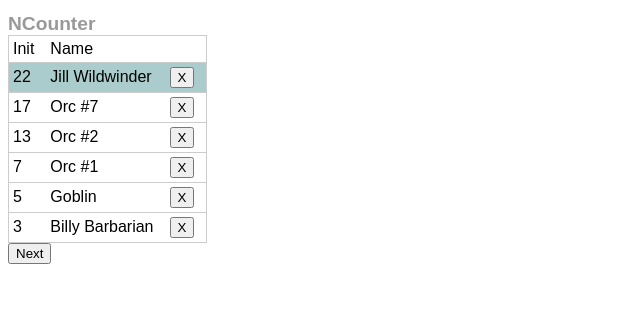
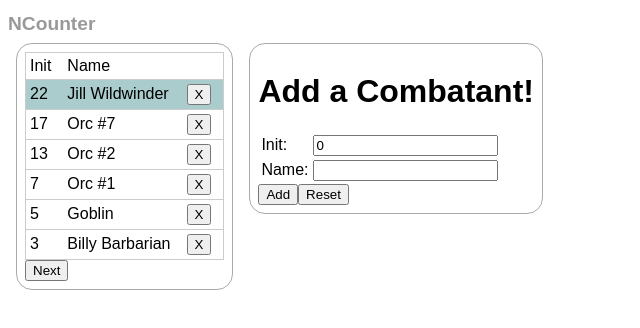
Before and after one commit to madigan/ncounter-ng2, an Angular app: page / in a window 1280 px wide. Shown: the top 328 px of the page, without its empty margins (0-640 px from the left). Built offline with nearby package versions, Linux system fonts and the light colour scheme.

Commit message:
Add combatant widget.

```diff
--- a/src/app/app.component.html
+++ b/src/app/app.component.html
@@ -1,2 +1,3 @@
 <h1>NCounter</h1>
 <app-encounter></app-encounter>
+<app-combatant></app-combatant>
--- a/src/app/combatant/combatant.component.html
+++ b/src/app/combatant/combatant.component.html
@@ -1,3 +1,17 @@
-<p>
-  combatant works!
-</p>
+<div class="widget">
+  <h1>Add a Combatant!</h1>
+  <form>
+    <table>
+      <tr>
+        <td><label for="initiative">Init: </label></td>
+        <td><input [(ngModel)]="combatant.initiative" name="initiative" /></td>
+      </tr>
+      <tr>
+        <td><label for="name">Name: </label></td>
+        <td><input [(ngModel)]="combatant.name" name="name" /></td>
+      </tr>
+    </table>
+    <button (click)="addCombatant()">Add</button>
+    <button (click)="reset()">Reset</button>
+  </form>
+</div>
--- a/src/app/combatant/combatant.component.ts
+++ b/src/app/combatant/combatant.component.ts
@@ -1,4 +1,7 @@
 import { Component, OnInit } from '@angular/core';
+
+import { EncounterService } from '../encounter/encounter.service';
+import { Combatant } from './combatant.model';
 
 @Component({
   selector: 'app-combatant',
@@ -6,12 +9,20 @@ import { Component, OnInit } from '@angular/core';
   styleUrls: ['./combatant.component.css']
 })
 export class CombatantComponent implements OnInit {
+  public combatant:Combatant;
 
-  constructor() {
+  constructor(private encounterService:EncounterService) { }
 
+  ngOnInit() {
+    this.reset();
   }
 
-  ngOnInit() {
+  addCombatant():void {
+    this.encounterService.getCurrentEncounter().add( this.combatant );
+    this.reset();
   }
 
+  reset():void {
+    this.combatant = new Combatant("", 0);
+  }
 }
--- a/src/app/encounter/encounter.model.ts
+++ b/src/app/encounter/encounter.model.ts
@@ -6,7 +6,7 @@ export class Encounter {
 
   constructor(combatants:Combatant[]) {
     this._combatants = combatants;
-    this._combatants.sort((a, b) => b.initiative-a.initiative);
+    this.sort();
 
     this._currentIndex = 0;
   }
@@ -15,9 +15,18 @@ export class Encounter {
     this._currentIndex = (this._currentIndex + 1) % this._combatants.length;
   }
 
-  remove(combatant:Combatant): void {
+  remove(combatant:Combatant):void {
     this._combatants = this._combatants.filter( (c) => c != combatant );
     if(this._currentIndex >= this._combatants.length) this._currentIndex = 0;
+  }
+
+  add(combatant:Combatant):void {
+    this._combatants.push( combatant );
+    this.sort();
+  }
+
+  private sort():void {
+    this._combatants.sort((a, b) => b.initiative-a.initiative);
   }
 
   get currentCombatant():Combatant {
--- a/src/styles.css
+++ b/src/styles.css
@@ -1,3 +1,14 @@
 * {
   font-family: Arial, Helvetica, sans-serif;
 }
+
+.widget {
+  border: 1px solid #AAA;
+  border-radius: 16px;
+
+  padding: 8px;
+  margin: 8px;
+
+  display: block;
+  float: left;
+}
```
